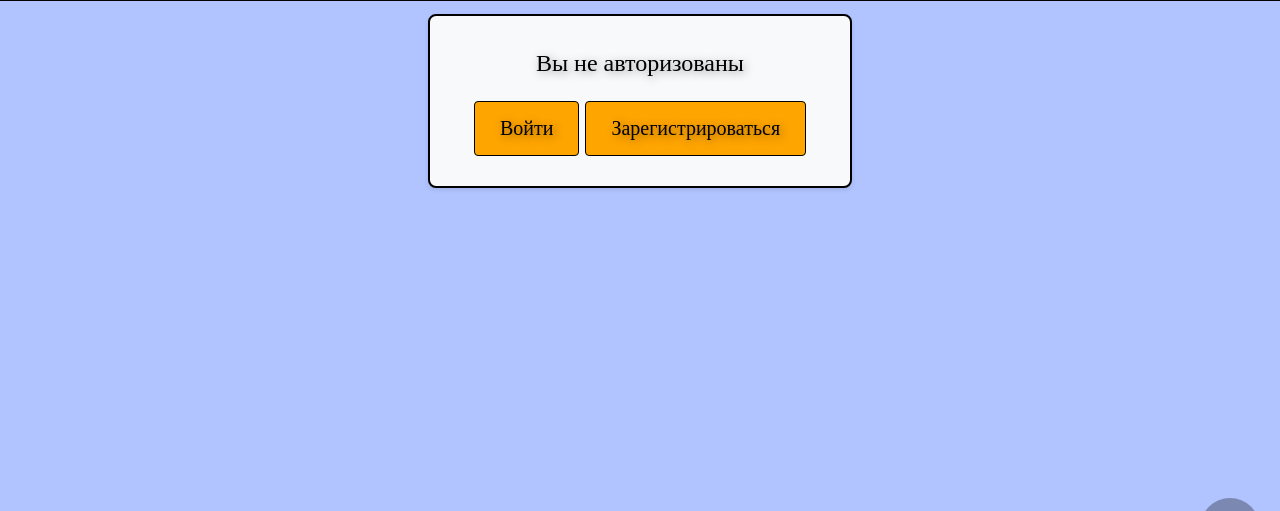
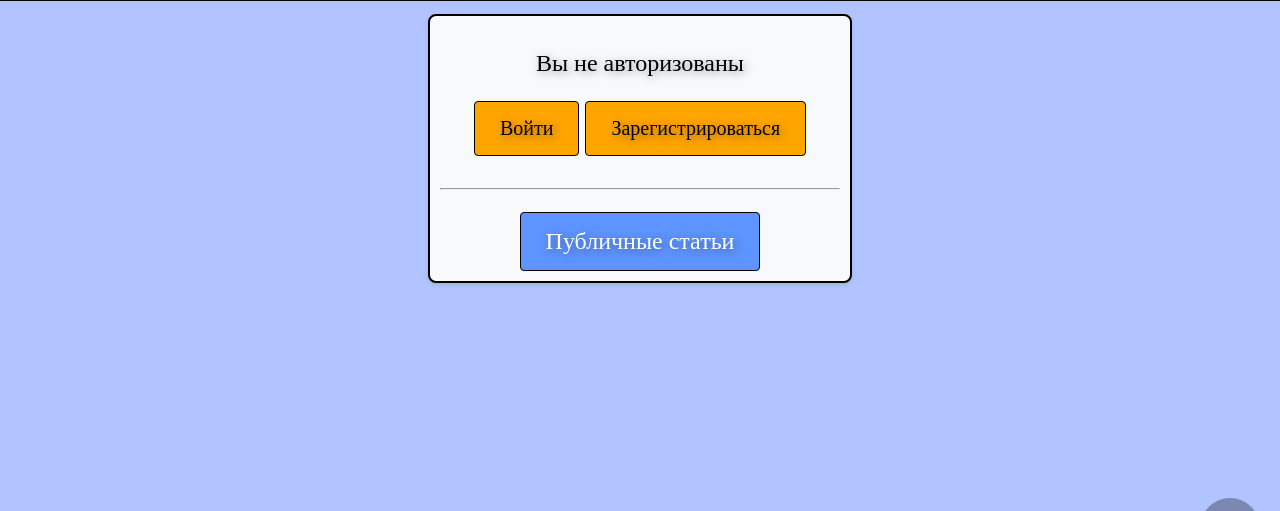
Before and after one commit to sheeshh21/web-back-labs, a Flask app: page /lab5/ in a window 1280 px wide. Shown: the part 152-663 px from the top of the page. Run offline with Flask 3, Linux system fonts and the light colour scheme; some libraries are stand-ins or nearby versions.

Commit message:
Заготовка к лабораторной работе 6

```diff
--- a/templates/lab5/lab5.html
+++ b/templates/lab5/lab5.html
@@ -17,7 +17,8 @@
         {% else %}
             <p>Вы не авторизованы</p>
             <a class="stat" href="/lab5/login">Войти</a>
-            <a class="stat" href="/lab5/register">Зарегистрироваться</a>
+            <a class="stat" href="/lab5/register">Зарегистрироваться</a><hr>
+            <a class="btn nazad" href="/lab5/public">Публичные статьи</a><br>
         {% endif %}
     </div>
 
```
Also changed, not shown: README.md.
